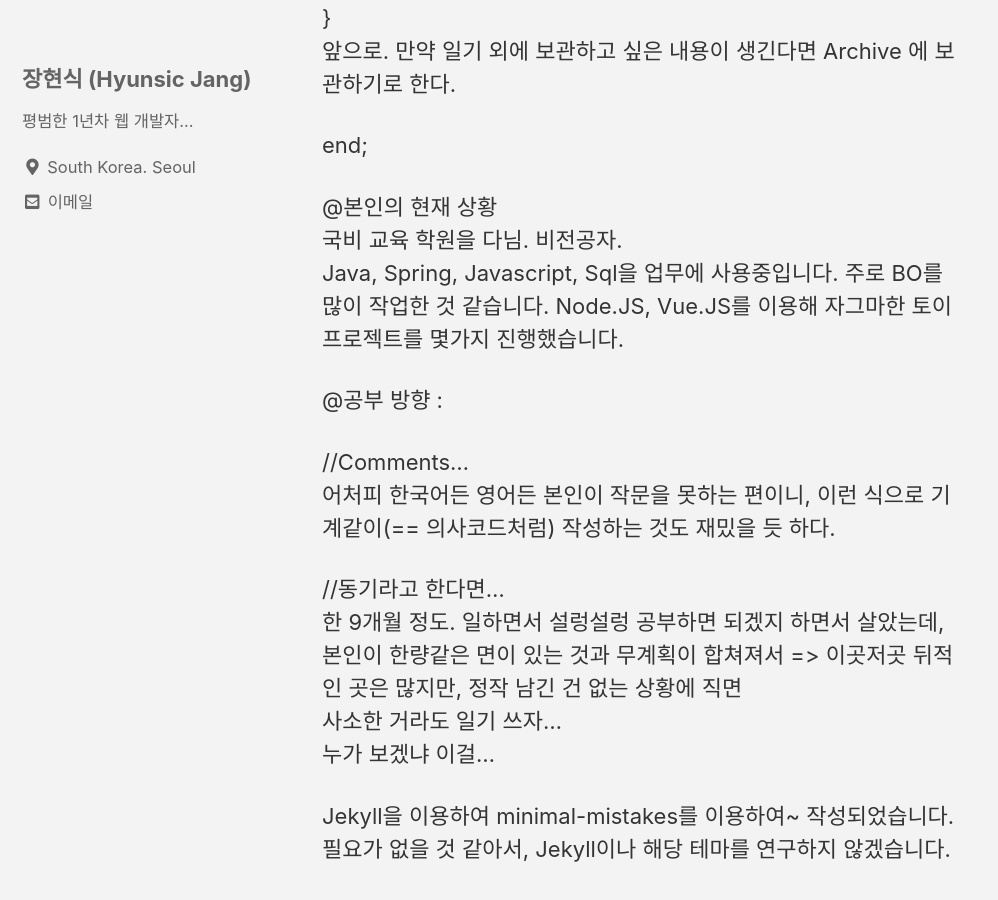
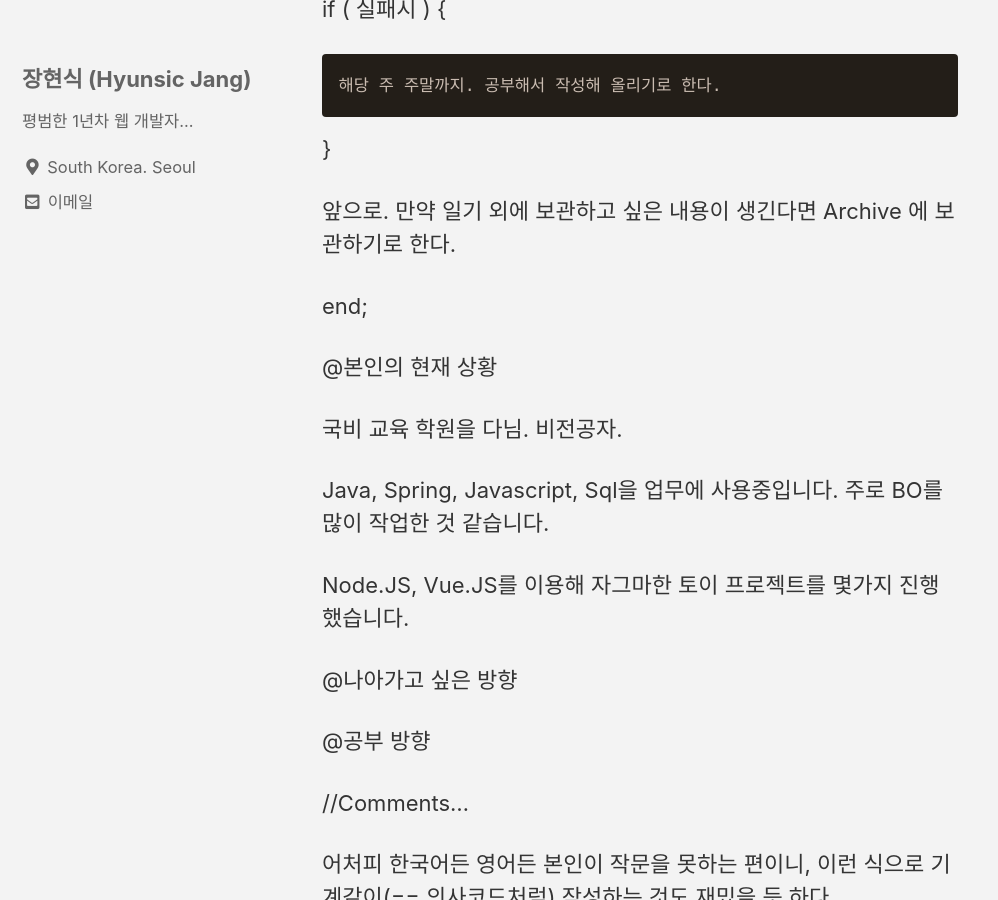
Before and after one commit to dmqkuku/jhsPage, a Jekyll site: the page built from _posts/2022-03-22-test.markdown, in a window 1280 px wide and 900 px high, scrolled down 620 px. Shown: the whole window, without its empty margins (0-998 px from the left). Built offline with Jekyll 4.4.1, drawn with Linux system fonts in a browser that asks for light colours; cached includes are drawn as plain includes; comment, search, counter and statistics services are not loaded.

Commit message:
띄어쓰기 두번으로 줄바꿈 안되네요...

```diff
--- a/_posts/2022-03-22-test.markdown
+++ b/_posts/2022-03-22-test.markdown
@@ -15,28 +15,45 @@
 start;
 
 앞으로. 매일 아침 출근 전에 가급적 하루 공부할 내용을 적어서 올리기로 한다.
+
 앞으로. 매일 밤 12시 전후로 개발 일기를 완성해 올리기로 한다.
+
 if ( 실패시 ) {
+
     해당 주 주말까지. 공부해서 작성해 올리기로 한다.
+
 }
+
 앞으로. 만약 일기 외에 보관하고 싶은 내용이 생긴다면 Archive 에 보관하기로 한다.
 
 end;
 
 @본인의 현재 상황
+
 국비 교육 학원을 다님. 비전공자.
+
 Java, Spring, Javascript, Sql을 업무에 사용중입니다. 주로 BO를 많이 작업한 것 같습니다.
+
 Node.JS, Vue.JS를 이용해 자그마한 토이 프로젝트를 몇가지 진행했습니다.
 
-@공부 방향 :
+@나아가고 싶은 방향
+
+
+@공부 방향
+
 
 //Comments...
+
 어처피 한국어든 영어든 본인이 작문을 못하는 편이니, 이런 식으로 기계같이(== 의사코드처럼) 작성하는 것도 재밌을 듯 하다.
 
 //동기라고 한다면...
+
 한 9개월 정도. 일하면서 설렁설렁 공부하면 되겠지 하면서 살았는데, 본인이 한량같은 면이 있는 것과 무계획이 합쳐져서 => 이곳저곳 뒤적인 곳은 많지만, 정작 남긴 건 없는 상황에 직면
+
 사소한 거라도 일기 쓰자...
+
 누가 보겠냐 이걸...
 
 Jekyll을 이용하여 minimal-mistakes를 이용하여~ 작성되었습니다.
+
 필요가 없을 것 같아서, Jekyll이나 해당 테마를 연구하지 않겠습니다.
```
